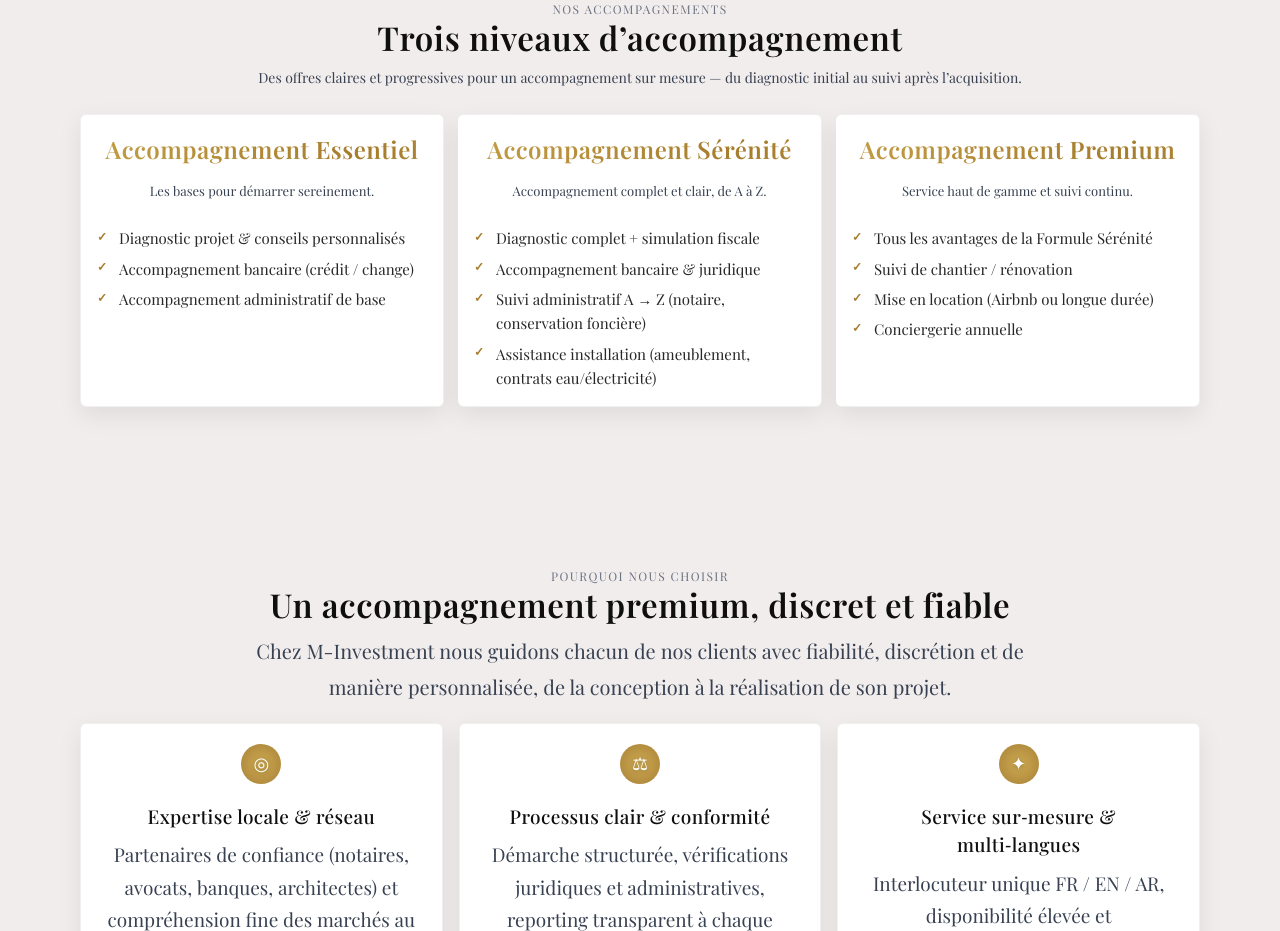
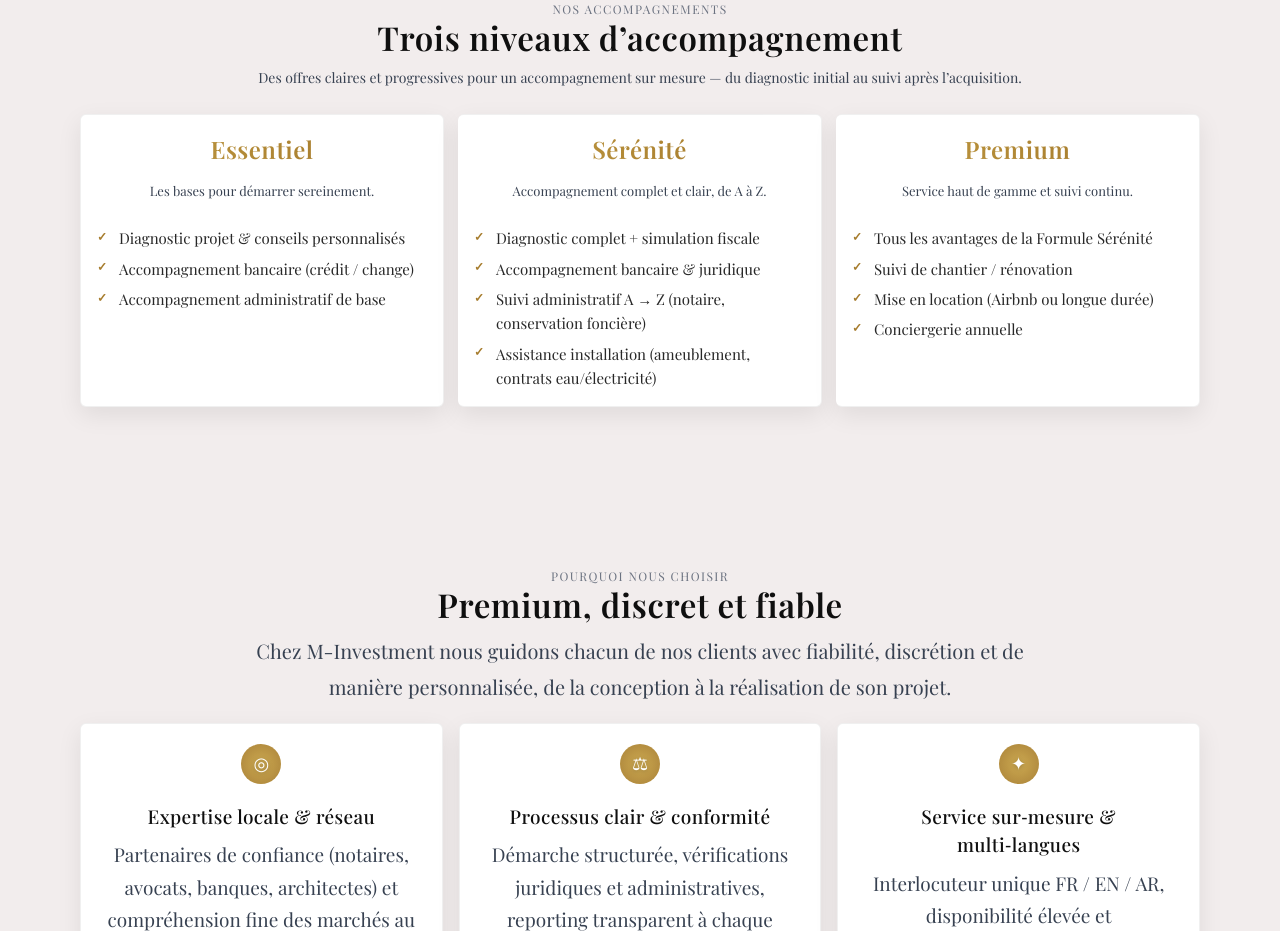
Before and after one commit to nourlhouij340-debug/m-investment, a Next.js app: page / in a window 1280 px wide. Shown: the part 1620-2551 px from the top of the page. Built offline with nearby package versions, Linux system fonts and the light colour scheme.

Commit message:
Update page.tsx

```diff
--- a/app/page.tsx
+++ b/app/page.tsx
@@ -88,7 +88,7 @@ export default function Home() {
             <div className="formules-deck">
               <div className="formules-columns">
                 <div className="formule-col pricing-card">
-                  <h3>Accompagnement Essentiel</h3>
+                  <h3>Essentiel</h3>
                   <p className="plan-sub">Les bases pour démarrer sereinement.</p>
                   <ul className="formules-list">
                     <li>Diagnostic projet & conseils personnalisés</li>
@@ -97,7 +97,7 @@ export default function Home() {
                   </ul>
                 </div>
                 <div className="formule-col pricing-card">
-                  <h3>Accompagnement Sérénité</h3>
+                  <h3>Sérénité</h3>
                   <p className="plan-sub">Accompagnement complet et clair, de A à Z.</p>
                   <ul className="formules-list">
                     <li>Diagnostic complet + simulation fiscale</li>
@@ -107,7 +107,7 @@ export default function Home() {
                   </ul>
                 </div>
                 <div className="formule-col pricing-card">
-                  <h3>Accompagnement Premium</h3>
+                  <h3>Premium</h3>
                   <p className="plan-sub">Service haut de gamme et suivi continu.</p>
                   <ul className="formules-list">
                     <li>Tous les avantages de la Formule Sérénité</li>
@@ -126,7 +126,7 @@ export default function Home() {
           <div className="mx-auto max-w-6xl px-4">
             <div className="why-head text-center">
               <div className="eyebrow">Pourquoi nous choisir</div>
-              <h2 className="mb-2">Un accompagnement premium, discret et fiable</h2>
+              <h2 className="mb-2">Premium, discret et fiable</h2>
               <p className="prose text-[color:var(--gray700)] max-w-3xl mx-auto">Chez M-Investment nous guidons chacun de nos clients avec fiabilité, discrétion et de manière personnalisée, de la conception à la réalisation de son projet.</p>
             </div>
             <div className="why-grid">
```
